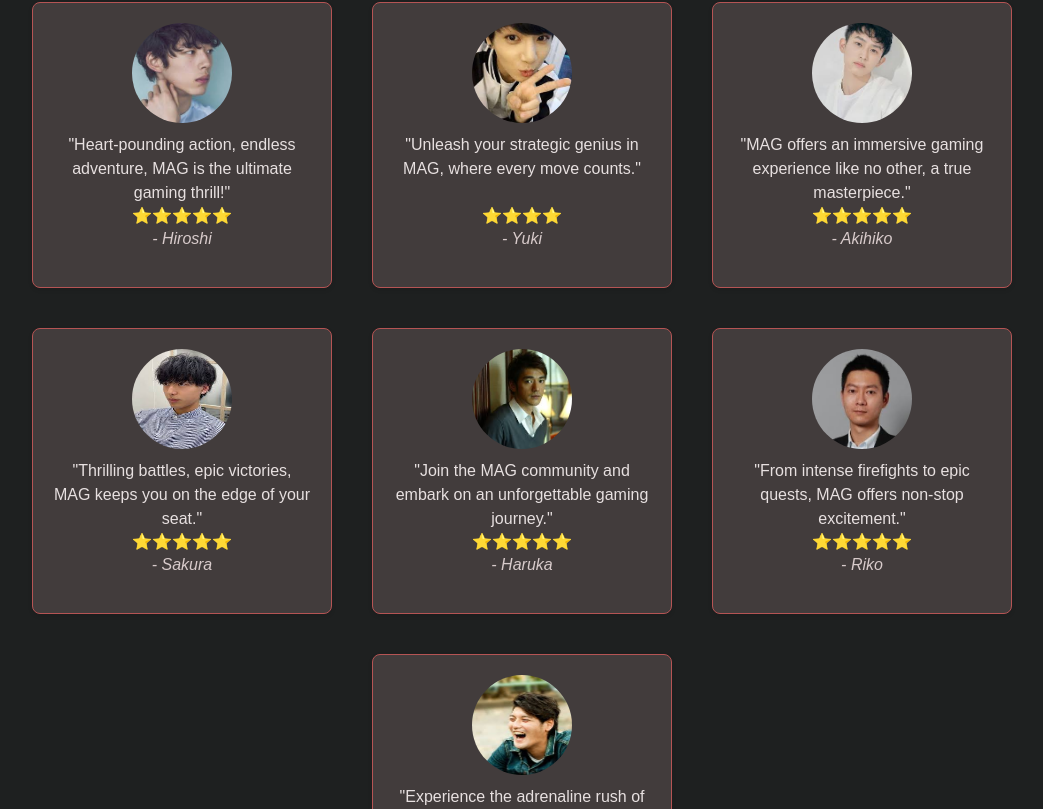
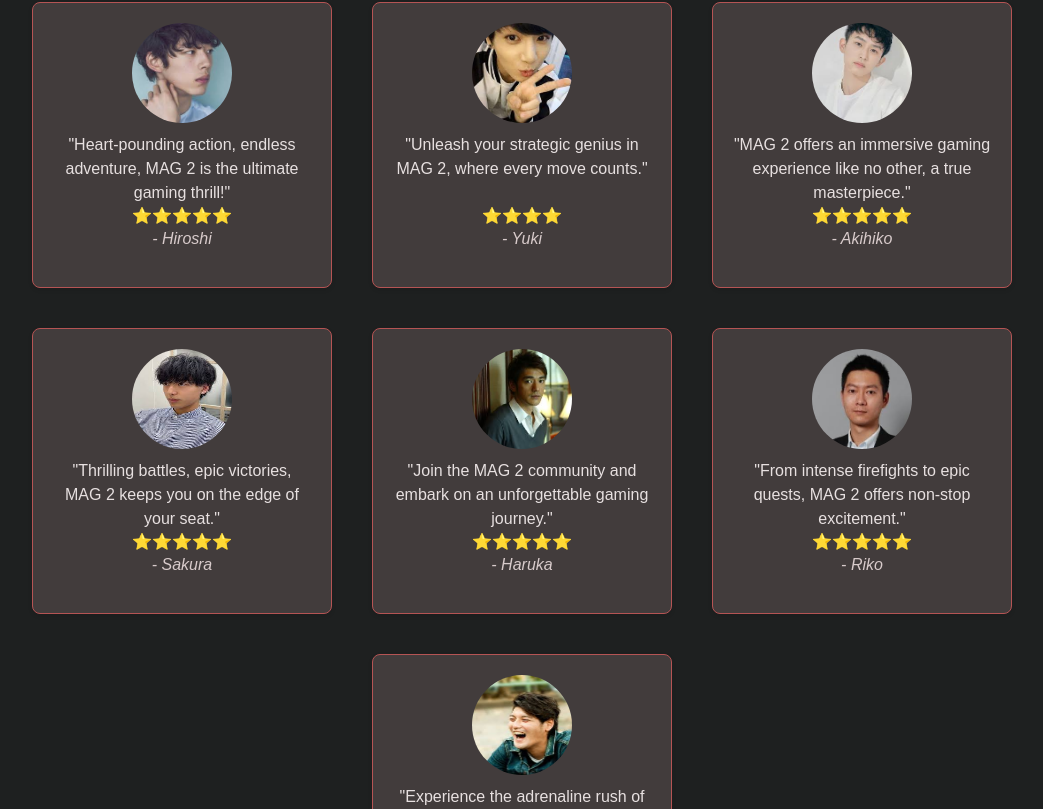
Before and after one commit to SyedTalalAli1/MAG, a React (Create React App) app: page / in a window 1280 px wide. Shown: the part 3471-4280 px from the top of the page, without its empty margins (118-1161 px from the left). Built offline with nearby package versions, Linux system fonts and the light colour scheme; a web font is replaced by a local one.

Commit message:
testimonials

```diff
--- a/src/components/testimonials.jsx
+++ b/src/components/testimonials.jsx
@@ -14,14 +14,15 @@ function Testimonials() {
       id: 1,
       name: "Hiroshi",
       comment:
-        "Heart-pounding action, endless adventure, MAG is the ultimate gaming thrill!",
+        "Heart-pounding action, endless adventure, MAG 2 is the ultimate gaming thrill!",
       rating: 5,
       profileImage: img1,
     },
     {
       id: 2,
       name: "Yuki",
-      comment: "Unleash your strategic genius in MAG, where every move counts.",
+      comment:
+        "Unleash your strategic genius in MAG 2, where every move counts.",
       rating: 4,
       profileImage: img2,
     },
@@ -29,7 +30,7 @@ function Testimonials() {
       id: 3,
       name: "Akihiko",
       comment:
-        "MAG offers an immersive gaming experience like no other, a true masterpiece.",
+        "MAG 2 offers an immersive gaming experience like no other, a true masterpiece.",
       rating: 5,
       profileImage: img3,
     },
@@ -37,7 +38,7 @@ function Testimonials() {
       id: 4,
       name: "Sakura",
       comment:
-        "Thrilling battles, epic victories, MAG keeps you on the edge of your seat.",
+        "Thrilling battles, epic victories, MAG 2 keeps you on the edge of your seat.",
       rating: 5,
       profileImage: img4,
     },
@@ -45,7 +46,7 @@ function Testimonials() {
       id: 5,
       name: "Haruka",
       comment:
-        "Join the MAG community and embark on an unforgettable gaming journey.",
+        "Join the MAG 2 community and embark on an unforgettable gaming journey.",
       rating: 5,
       profileImage: img5,
     },
@@ -53,7 +54,7 @@ function Testimonials() {
       id: 6,
       name: "Riko",
       comment:
-        "From intense firefights to epic quests, MAG offers non-stop excitement.",
+        "From intense firefights to epic quests, MAG 2 offers non-stop excitement.",
       rating: 5,
       profileImage: img6,
     },
@@ -61,7 +62,7 @@ function Testimonials() {
       id: 7,
       name: "Daichi",
       comment:
-        "Experience the adrenaline rush of MAG, where every moment is electrifying",
+        "Experience the adrenaline rush of MAG 2, where every moment is electrifying",
       rating: 5,
       profileImage: img7,
     },
```
